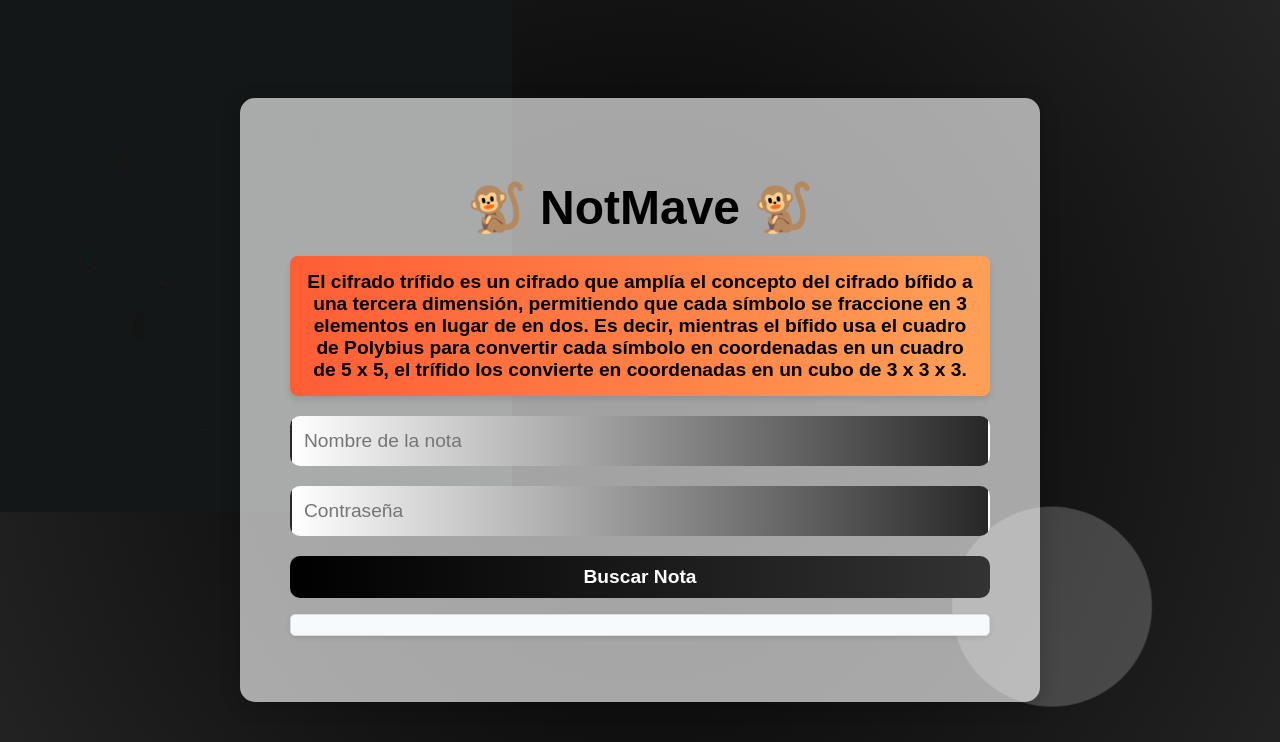
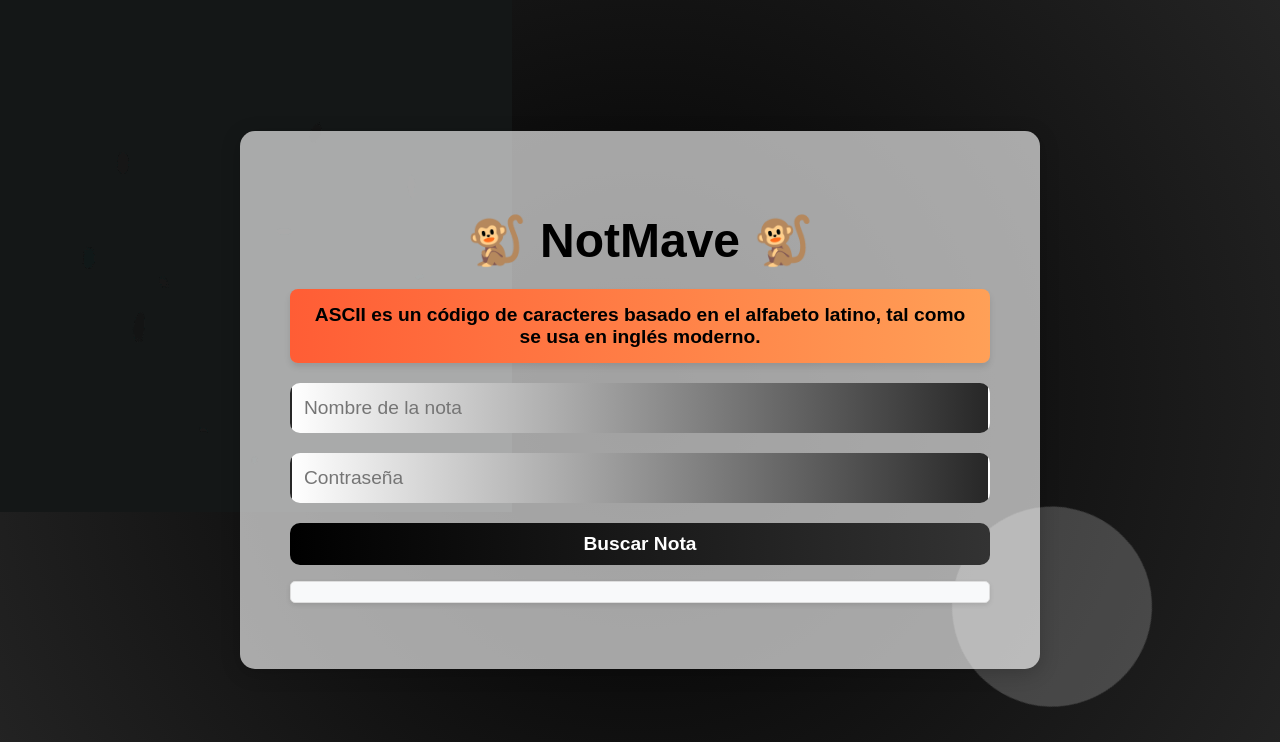
Before and after one commit to HanzMaverick/NotasMave, a Flask app: page / in a window 1280 px wide. Shown: the top 742 px of the page. Run offline with Flask 3, Linux system fonts and the light colour scheme; some libraries are stand-ins or nearby versions.

Commit message:
juego 20abril

```diff
--- a/templates/search.html
+++ b/templates/search.html
@@ -129,7 +129,7 @@
 
     <!-- Carrusel de textos -->
     <div id="carousel" class="carousel">
-      <div class="carousel-item active"> El cifrado trífido es un cifrado que amplía el concepto del cifrado bífido a una tercera dimensión, permitiendo que cada símbolo se fraccione en 3 elementos en lugar de en dos. Es decir, mientras el bífido usa el cuadro de Polybius para convertir cada símbolo en coordenadas en un cuadro de 5 x 5, el trífido los convierte en coordenadas en un cubo de 3 x 3 x 3. </div>
+      <div class="carousel-item active"> ASCII es un código de caracteres basado en el alfabeto latino, tal como se usa en inglés moderno. </div>
       <div class="carousel-item" id="btcPriceSlide">💲 Cargando precio de Bitcoin...</div>
       <div class="carousel-item" id="btcVolumeSlide">📊 Cargando volumen de transacciones...</div>
       <div class="carousel-item" id="btcHashrateSlide">⚡ Cargando hashrate de la red...</div>
```
Also changed, not shown: instance/notes.db.
